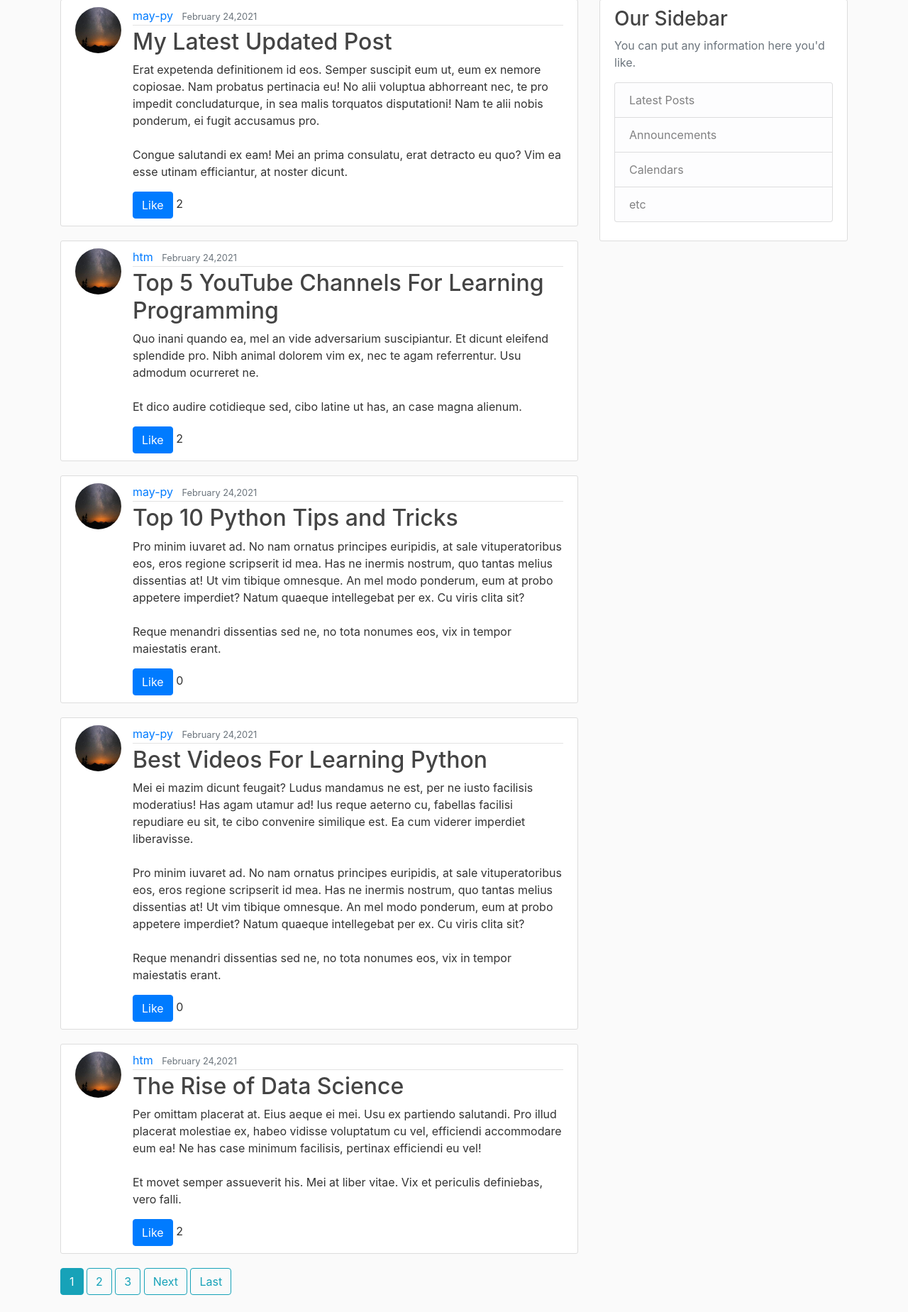
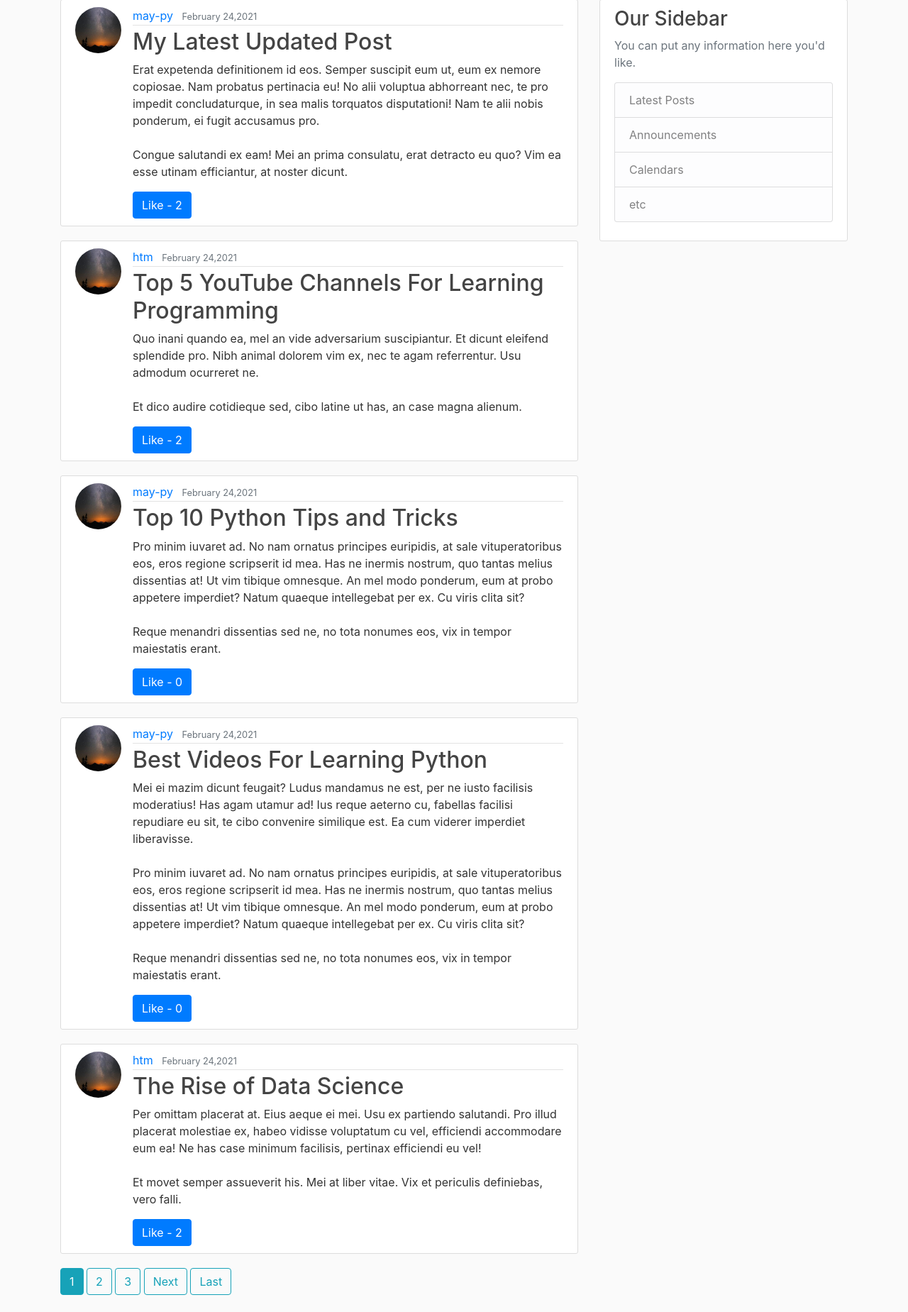
Before and after one commit to may-py/tax-tune, a Django app: page / in a window 1280 px wide. Shown: the part 81-1930 px from the top of the page at 71% size. Run offline with Django 3.2, Linux system fonts and the light colour scheme; a user stored in the database is signed in; data comes from the database, SQL or seed files in the repository; some libraries are stand-ins or nearby versions.

Commit message:
Like count

```diff
--- a/blog/templates/blog/home.html
+++ b/blog/templates/blog/home.html
@@ -15,7 +15,7 @@
                       {% if user.is_authenticated %}
         <form action="{% url 'post-like' post.pk %}" method="POST">
           {% csrf_token %}
-          <button type="submit" name="post_id", value="{{ post.id }}", class="btn btn-primary">Like </button> {{ post.total_likes }}
+          <button type="submit" name="post_id", value="{{ post.id }}", class="btn btn-primary">Like - {{ post.total_likes }}</button>
         </form>
         {% else %}
           <a class="btn btn-primary", href="{% url 'login' %}">Login & Like!</a> {{ post.total_likes }}
```
